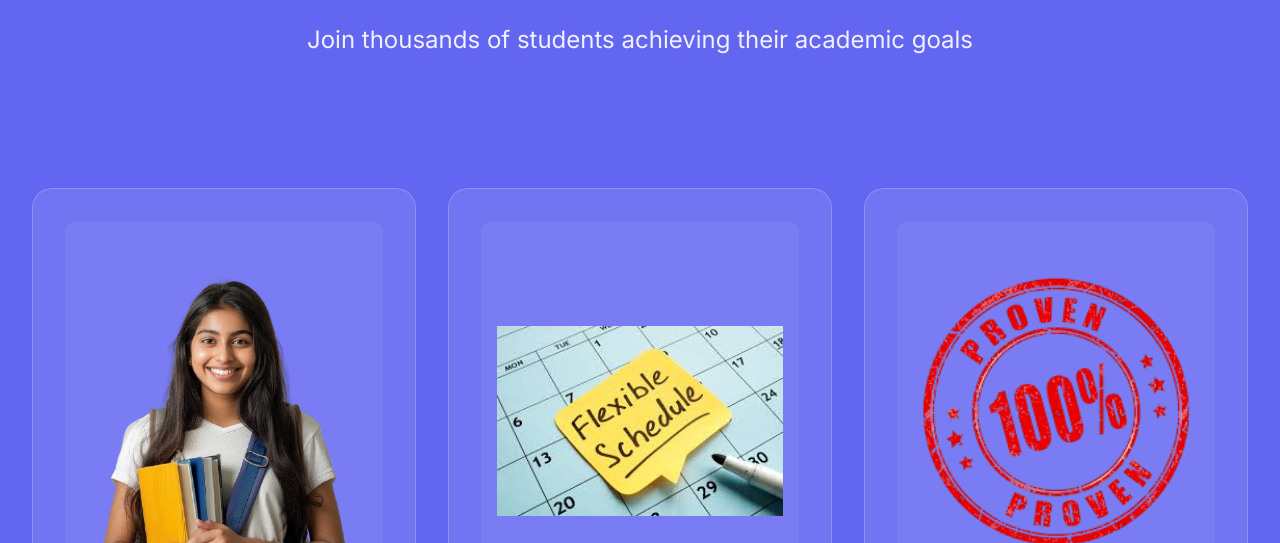
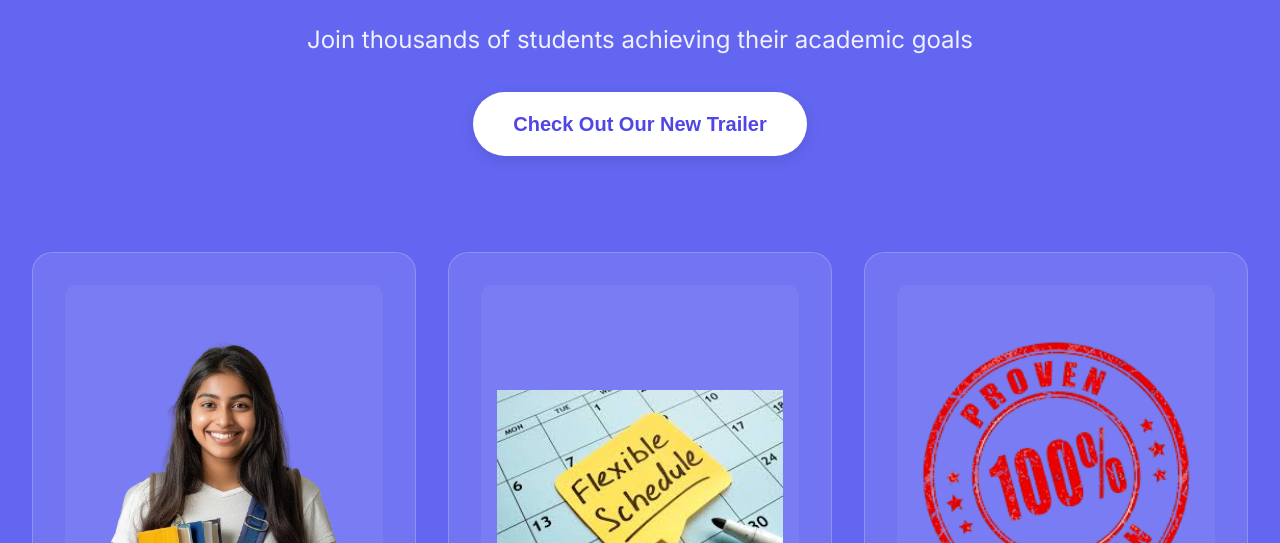
Before and after one commit to learn-programing1223/fissionTutor, a plain HTML site: page tutorSite/index.html in a window 1280 px wide. Shown: the part 257-800 px from the top of the page. Drawn offline with nearby package versions, Linux system fonts and the light colour scheme; no server answers; a script that the page names is missing.

Commit message:
Added a button to the main page that is linekd to the media

```diff
--- a/tutorSite/home-style.css
+++ b/tutorSite/home-style.css
@@ -101,7 +101,7 @@ body {
 .hero-content {
     text-align: center;
     padding: 2rem;
-    margin-bottom: 4rem;
+    margin-bottom: 2rem;
 }
 
 .hero-content h1 {
@@ -163,6 +163,29 @@ body {
 }
 
 .cta-button:hover {
+    transform: translateY(-2px);
+    box-shadow: 0 8px 25px rgba(0, 0, 0, 0.2);
+    background: #f8fafc;
+}
+
+.social-cta-button {
+    display: inline-block;
+    font-size: 1.25rem;
+    font-family: 'Montserrat', sans-serif;
+    font-weight: 700;
+    padding: 1rem 2.5rem;
+    background: white;
+    color: var(--primary-color);
+    border: none;
+    border-radius: 50px;
+    cursor: pointer;
+    text-decoration: none;
+    transition: transform 0.3s ease, background-color 0.3s ease, box-shadow 0.3s ease;
+    margin-top: 2rem;
+    box-shadow: 0 4px 15px rgba(0, 0, 0, 0.1);
+}
+
+.social-cta-button:hover {
     transform: translateY(-2px);
     box-shadow: 0 8px 25px rgba(0, 0, 0, 0.2);
     background: #f8fafc;
--- a/tutorSite/index.html
+++ b/tutorSite/index.html
@@ -99,6 +99,7 @@
         <div class="hero-content">
             <h1>Expert Tutoring for Every Student</h1>
             <p>Join thousands of students achieving their academic goals</p>
+            <a href="#social" class="social-cta-button">Check Out Our New Trailer</a>
         </div>
         <div class="features-grid">
             <div class="feature-card">
--- a/tutorSite/style.css
+++ b/tutorSite/style.css
@@ -17,13 +17,13 @@
 }
 
 body {
-    min-height: 100vh;
-    display: flex;
-    align-items: center;
-    justify-content: center;
-    font-family: 'Inter', system-ui, sans-serif;
-    background: var(--background-gradient);
-    padding: 1rem;
+    /* Remove these styles that were causing issues */
+    min-height: initial;
+    display: initial;
+    align-items: initial;
+    justify-content: initial;
+    background: initial;
+    padding: initial;
 }
 
 .auth-wrapper {
@@ -389,6 +389,7 @@ h2 {
     cursor: pointer;
     transition: all 0.3s ease;
     font-size: 0.875rem;
+    margin-left: 1rem;
 }
 
 .nav-button:hover {
```
